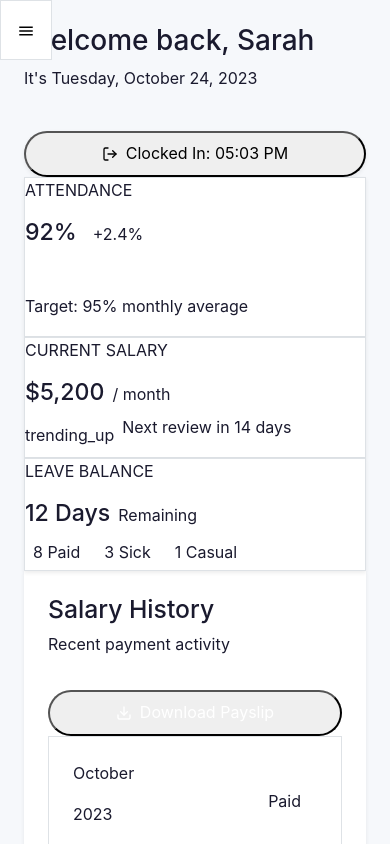
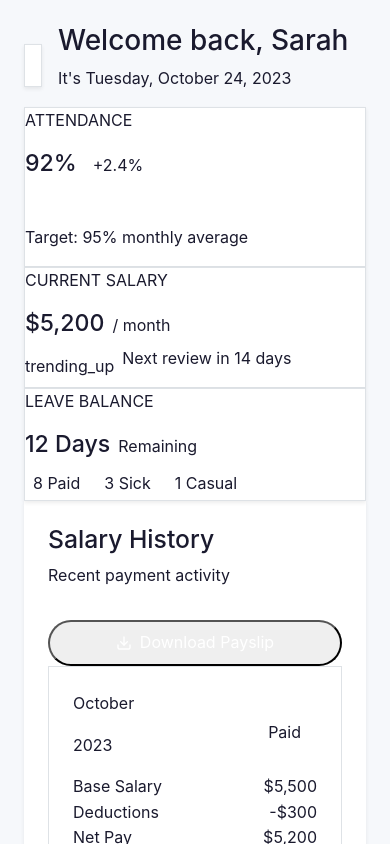
Before and after one commit to aloksingh12679/EMS, a React (Vite) app in the folder Frontend/: page /employee/dashboard in a window 390 px wide. Shown: the top 844 px of the page. Built offline with nearby package versions, Linux system fonts and the light colour scheme.

Commit message:
Update attendance and employee dashboard

```diff
--- a/Frontend/src/pages/admin/EmployeeAttendance.jsx
+++ b/Frontend/src/pages/admin/EmployeeAttendance.jsx
@@ -137,7 +137,7 @@ export default function EmployeeAttendance() {
     <div className="flex min-h-screen bg-[#f6f8fc] flex-col lg:flex-row">
       {/* SIDEBAR */}
 
-      {/* <aside className="hidden lg:flex w-64 bg-white border-r flex-col">
+      <aside className="hidden lg:flex w-64 bg-white border-r flex-col">
         <div className="p-6 flex items-center gap-2 font-semibold text-lg">
           <div className="h-8 w-8 bg-slate-900 rounded-lg" /> EMS
         </div>
@@ -159,7 +159,7 @@ export default function EmployeeAttendance() {
             </div>
           </div>
         </div>
-      </aside> */}
+      </aside>
 <AdminSidebar />
       {/* MAIN */}
       <main className="flex-1 p-4 sm:p-6 lg:p-8 space-y-6">
--- a/Frontend/src/pages/employee/EmployeeDashboard.jsx
+++ b/Frontend/src/pages/employee/EmployeeDashboard.jsx
@@ -15,6 +15,39 @@ export default function EmployeeDashboard() {
   const [clockedIn, setClockedIn] = useState(true);
   const [clockInTime, setClockInTime] = useState(new Date());
   const [attendance] = useState(92);
+  const [sidebarOpen, setSidebarOpen] = useState(false);
+
+  const openSidebar = () => {
+    setSidebarOpen(true);
+    setTimeout(() => {
+      const wrapper = document.querySelector('div.fixed.inset-y-0.left-0.z-50');
+      if (!wrapper) return;
+      const aside = wrapper.querySelector('aside');
+      if (aside) {
+        aside.classList.add('translate-x-0');
+        aside.classList.remove('-translate-x-full');
+        aside.style.transform = 'translateX(0)';
+      }
+      const innerToggle = wrapper.querySelector('button.fixed.top-4.left-4');
+      if (innerToggle) innerToggle.style.display = 'none';
+    }, 20);
+  };
+
+  const closeSidebar = () => {
+    setSidebarOpen(false);
+    setTimeout(() => {
+      const wrapper = document.querySelector('div.fixed.inset-y-0.left-0.z-50');
+      if (!wrapper) return;
+      const aside = wrapper.querySelector('aside');
+      if (aside) {
+        aside.classList.remove('translate-x-0');
+        aside.classList.add('-translate-x-full');
+        aside.style.transform = '';
+      }
+      const innerToggle = wrapper.querySelector('button.fixed.top-4.left-4');
+      if (innerToggle) innerToggle.style.display = '';
+    }, 20);
+  };
 
   const toggleClock = () => {
     if (!clockedIn) setClockInTime(new Date());
@@ -22,40 +55,60 @@ export default function EmployeeDashboard() {
   };
 
   return (
-    <div className="flex min-h-screen bg-[#f6f8fb] font-sans flex-col lg:flex-row">
-      {/* SIDEBAR
-      <aside className="hidden lg:flex w-[280px] bg-gradient-to-b from-[#0b1220] to-[#020617] text-white flex-col justify-between">
-        <div>
-          <div className="px-6 py-6">
-            <div className="text-lg font-semibold">TechCorp EMS</div>
-            <div className="text-xs text-gray-400">Employee Portal</div>
+    <div className="min-h-screen bg-[#f6f8fb] font-sans">
+      <div
+        className={`
+    fixed inset-y-0 left-0 z-50
+    min-[1112px]:block
+    ${sidebarOpen ? "block" : "hidden"}
+  `}
+      >
+        <EmployeesSidebar />
+      </div>
+
+      {/* ===== OVERLAY (mobile only) ===== */}
+      {sidebarOpen && (
+        <div
+          onClick={closeSidebar}
+          className="fixed inset-0 bg-black/40 z-40 min-[1112px]:hidden"
+        />
+      )}
+
+      <main className="flex-1 p-4 sm:p-6 lg:p-10 space-y-8 min-[1112px]:ml-[280px]">
+
+        <header className="flex flex-col sm:flex-row sm:justify-between sm:items-center gap-4">
+          <div className="flex items-center gap-3">
+
+            {/* HAMBURGER (≤ 1111px only) */}
+            <button
+              onClick={openSidebar}
+              className="min-[1112px]:hidden p-2 rounded-lg border border-slate-200 bg-white shadow-sm"
+            >
+              <svg
+                xmlns="http://www.w3.org/2000/svg"
+                className="h-5 w-5 text-gray-700"
+                fill="none"
+                viewBox="0 0 24 24"
+                stroke="currentColor"
+              >
+                <path strokeLinecap="round" strokeLinejoin="round" strokeWidth={2}
+                  d="M4 6h16M4 12h16M4 18h16"
+                />
+              </svg>
+            </button>
+
+
+            <div>
+              <h1 className="text-[28px] font-semibold text-gray-900">
+                Welcome back, Sarah
+              </h1>
+              <p className="text-gray-500 mt-1">
+                It's Tuesday, October 24, 2023
+              </p>
+            </div>
           </div>
-          <nav className="px-4 space-y-1">
-            <NavItem icon={<LayoutDashboard size={18} />} label="Dashboard" active />
-            <NavItem icon={<FileText size={18} />} label="Payslips" />
-            <NavItem icon={<Calendar size={18} />} label="Leaves" />
-            <NavItem icon={<ClipboardList size={18} />} label="Tasks" />
-            <NavItem icon={<Settings size={18} />} label="Settings" />
-          </nav>
-        </div>
-        <div className="flex items-center gap-3 p-4 border-t border-white/10">
-          <img src="https://i.pravatar.cc/100?img=47" className="h-9 w-9 rounded-full" />
-          <div>
-            <div className="text-sm font-medium">Sarah Miller</div>
-            <div className="text-xs text-gray-400">Product Designer</div>
-          </div>
-        </div>
-      </aside> */}
 
-      {/* MAIN */}
-      <EmployeesSidebar />
-      <main className="flex-1 p-4 sm:p-6 lg:p-10 space-y-8">
-        <header className="flex flex-col sm:flex-row sm:justify-between sm:items-center gap-4">
-          <div>
-            <h1 className="text-[28px] font-semibold text-gray-900">Welcome back, Sarah</h1>
-            <p className="text-gray-500 mt-1">It's Tuesday, October 24, 2023</p>
-          </div>
-          <button
+          {/* <button
             onClick={toggleClock}
             className={`flex items-center gap-2 px-4 py-2 rounded-full w-full sm:w-auto justify-center text-sm font-medium shadow-sm ${clockedIn ? "bg-green-100 text-green-700" : "bg-gray-200 text-gray-600"
               }`}
@@ -64,11 +117,11 @@ export default function EmployeeDashboard() {
             {clockedIn
               ? `Clocked In: ${clockInTime.toLocaleTimeString([], { hour: "2-digit", minute: "2-digit" })}`
               : "Clock In"}
-          </button>
+          </button> */}
         </header>
 
         {/* STATS */}
-        <section className="grid grid-cols-1 sm:grid-cols-2 xl:grid-cols-3 gap-6">
+        <section className="grid grid-cols-1 md:grid-cols-2 xl:grid-cols-3 gap-6">
           {/* Attendance */}
           <div className="bg-white p-6 rounded-xl shadow-sm border border-slate-100 flex flex-col justify-between min-h-[160px] relative overflow-hidden group">
 
@@ -120,7 +173,7 @@ export default function EmployeeDashboard() {
         </section>
 
         {/* SALARY + TASKS */}
-        <section className="grid grid-cols-1 lg:grid-cols-3 gap-6">
+        <section className="grid grid-cols-1 xl:grid-cols-3 gap-6">
           <SalaryHistory />
           <MyTasks />
         </section>
@@ -183,9 +236,9 @@ const TaskItem = ({ title, priority, color, due }) => {
 
   return (
     <div className="group flex items-start gap-3 p-3 rounded-lg hover:bg-slate-50 border border-transparent hover:border-slate-100 transition-all cursor-pointer">
-      <div className="pt-0.5">
+      {/* <div className="pt-0.5">
         <input className="w-5 h-5 rounded border-slate-200 text-primary focus:ring-primary/20" type="checkbox" />
-      </div>
+      </div> */}
       <div className="flex-1">
         <p className="text-sm font-medium text-slate-900 group-hover:text-primary transition-colors">{title}</p>
         <div className="flex items-center gap-2 mt-1">
@@ -199,9 +252,9 @@ const TaskItem = ({ title, priority, color, due }) => {
 
 const TaskDone = ({ title }) => (
   <div className="group flex items-start gap-3 p-3 rounded-lg hover:bg-slate-50 border border-transparent hover:border-slate-100 transition-all cursor-pointer">
-    <div className="pt-0.5">
+    {/* <div className="pt-0.5">
       <input checked readOnly className="w-5 h-5 rounded border-slate-200 text-primary focus:ring-primary/20" type="checkbox" />
-    </div>
+    </div> */}
     <div className="flex-1 opacity-60">
       <p className="text-sm font-medium text-slate-900 line-through">{title}</p>
       <div className="flex items-center gap-2 mt-1">
```
Also changed, not shown: 1 other file (tests, documents, lock files or other folders).
